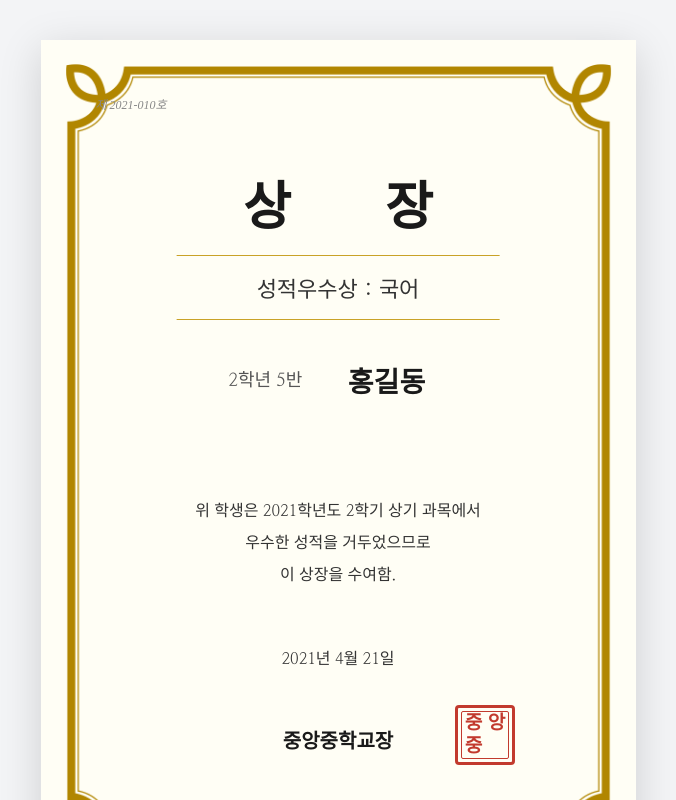
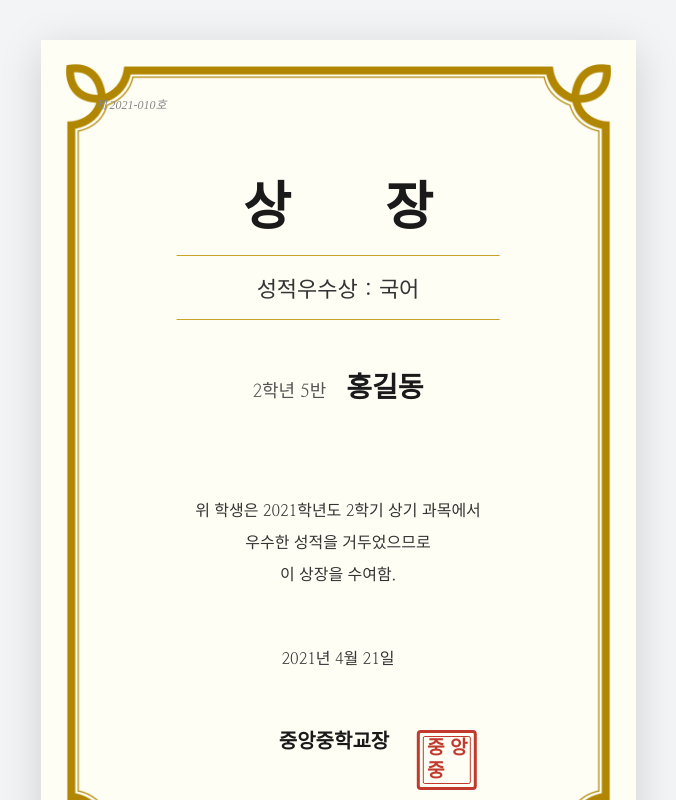
Before and after one commit to juajang/react-ai-experiment, a React (Vite) app: page /edit in a window 1280 px wide. Shown: the top 800 px of the page, without its empty margins (302-978 px from the left). Built offline with nearby package versions, Linux system fonts and the light colour scheme; a web font is replaced by a local one.

Commit message:
fix: 위치 수정

```diff
--- a/src/components/CertificatePreview.tsx
+++ b/src/components/CertificatePreview.tsx
@@ -29,8 +29,7 @@ const CertificatePreview = forwardRef<HTMLDivElement, CertificatePreviewProps>(
     setSnapState(snap);
   };
 
-  const activeColor = '#0d99ff';
-  const inactiveColor = '#ddd';
+  const guideColor = '#0d99ff';
 
   return (
     <div
@@ -58,16 +57,13 @@ const CertificatePreview = forwardRef<HTMLDivElement, CertificatePreviewProps>(
             left: '50%',
             top: '55px',
             bottom: '55px',
-            width: snapState.horizontal ? '2px' : '1px',
-            marginLeft: snapState.horizontal ? '-1px' : '-0.5px',
+            width: '0',
             borderLeft: snapState.horizontal
-              ? `2px solid ${activeColor}`
-              : `1px dashed ${inactiveColor}`,
-            opacity: snapState.horizontal ? 1 : 0.5,
-            boxShadow: snapState.horizontal ? `0 0 8px ${activeColor}` : 'none',
+              ? `2px dashed ${guideColor}`
+              : `1px dashed ${guideColor}`,
+            opacity: snapState.horizontal ? 1 : 0.4,
             pointerEvents: 'none',
-            zIndex: 1000,
-            transition: 'opacity 0.1s ease-out'
+            zIndex: 1000
           }}
         />
       )}
@@ -80,16 +76,13 @@ const CertificatePreview = forwardRef<HTMLDivElement, CertificatePreviewProps>(
             top: '50%',
             left: '55px',
             right: '55px',
-            height: snapState.vertical ? '2px' : '1px',
-            marginTop: snapState.vertical ? '-1px' : '-0.5px',
+            height: '0',
             borderTop: snapState.vertical
-              ? `2px solid ${activeColor}`
-              : `1px dashed ${inactiveColor}`,
-            opacity: snapState.vertical ? 1 : 0.5,
-            boxShadow: snapState.vertical ? `0 0 8px ${activeColor}` : 'none',
+              ? `2px dashed ${guideColor}`
+              : `1px dashed ${guideColor}`,
+            opacity: snapState.vertical ? 1 : 0.4,
             pointerEvents: 'none',
-            zIndex: 1000,
-            transition: 'opacity 0.1s ease-out'
+            zIndex: 1000
           }}
         />
       )}
@@ -173,10 +166,19 @@ const CertificatePreview = forwardRef<HTMLDivElement, CertificatePreviewProps>(
           }}
         />
 
-        {/* 학년/반 */}
+        {/* 학년/반과 이름을 함께 배치 */}
+        <div style={{
+          position: 'absolute',
+          left: '50%',
+          top: `${270 + form.textLayout.grade.y}px`,
+          transform: 'translateX(-50%)',
+          display: 'flex',
+          alignItems: 'baseline',
+          gap: '20px'
+        }}>
           <DraggableText
-          config={form.textLayout.grade}
-          onChange={(config) => onTextLayoutChange('grade', config)}
+            config={{ ...form.textLayout.grade, x: 0, y: 0 }}
+            onChange={(config) => onTextLayoutChange('grade', { ...config, x: form.textLayout.grade.x, y: form.textLayout.grade.y })}
             text={form.grade}
             onTextChange={(text) => onFieldChange('grade', text)}
             onSnapChange={handleSnapChange}
@@ -185,18 +187,17 @@ const CertificatePreview = forwardRef<HTMLDivElement, CertificatePreviewProps>(
             minFontSize={12}
             maxFontSize={28}
             style={{
+              position: 'relative',
               color: '#555',
               fontFamily,
-            left: `calc(35% + ${form.textLayout.grade.x}px)`,
-            top: `${270 + form.textLayout.grade.y}px`,
-            transform: 'translateX(-50%)'
+              left: 'auto',
+              top: 'auto',
+              transform: 'none'
             }}
           />
-
-        {/* 이름 */}
           <DraggableText
-          config={form.textLayout.name}
-          onChange={(config) => onTextLayoutChange('name', config)}
+            config={{ ...form.textLayout.name, x: 0, y: 0 }}
+            onChange={(config) => onTextLayoutChange('name', { ...config, x: form.textLayout.name.x, y: form.textLayout.name.y })}
             text={form.name}
             onTextChange={(text) => onFieldChange('name', text)}
             onSnapChange={handleSnapChange}
@@ -205,14 +206,16 @@ const CertificatePreview = forwardRef<HTMLDivElement, CertificatePreviewProps>(
             minFontSize={18}
             maxFontSize={44}
             style={{
+              position: 'relative',
               fontWeight: '700',
               color: '#1a1a1a',
               fontFamily,
-            left: `calc(60% + ${form.textLayout.name.x}px)`,
-            top: `${265 + form.textLayout.name.y}px`,
-            transform: 'translateX(-50%)'
+              left: 'auto',
+              top: 'auto',
+              transform: 'none'
             }}
           />
+        </div>
 
         {/* 내용 */}
         <DraggableText
@@ -261,10 +264,19 @@ const CertificatePreview = forwardRef<HTMLDivElement, CertificatePreviewProps>(
           }}
         />
 
-        {/* 발급자 */}
+        {/* 발급자와 직인을 함께 배치 */}
+        <div style={{
+          position: 'absolute',
+          left: '50%',
+          top: `${630 + form.textLayout.issuer.y}px`,
+          transform: 'translateX(-50%)',
+          display: 'flex',
+          alignItems: 'center',
+          gap: '8px'
+        }}>
           <DraggableText
-          config={form.textLayout.issuer}
-          onChange={(config) => onTextLayoutChange('issuer', config)}
+            config={{ ...form.textLayout.issuer, x: 0, y: 0 }}
+            onChange={(config) => onTextLayoutChange('issuer', { ...config, x: form.textLayout.issuer.x, y: form.textLayout.issuer.y })}
             text={form.issuer}
             onTextChange={(text) => onFieldChange('issuer', text)}
             onSnapChange={handleSnapChange}
@@ -273,23 +285,23 @@ const CertificatePreview = forwardRef<HTMLDivElement, CertificatePreviewProps>(
             minFontSize={14}
             maxFontSize={28}
             style={{
+              position: 'relative',
               fontWeight: '600',
               color: '#1a1a1a',
               fontFamily,
-            left: `calc(50% + ${form.textLayout.issuer.x}px)`,
-            top: `${630 + form.textLayout.issuer.y}px`,
-            transform: 'translateX(-50%)'
+              left: 'auto',
+              top: 'auto',
+              transform: 'none'
             }}
           />
-
-        {/* 직인 */}
           <div style={{
-          position: 'absolute',
-          left: `calc(70% + ${form.stamp.x}px)`,
-          top: `${620 + form.stamp.y}px`,
+            position: 'relative',
+            left: `${form.stamp.x}px`,
+            top: `${form.stamp.y}px`,
             pointerEvents: 'auto'
           }}>
             <Stamp stamp={form.stamp} onStampChange={onStampChange} isEditable={isEditable} />
+          </div>
         </div>
       </div>
     </div>
```
Lines whose indentation alone changed are shown as unchanged.
